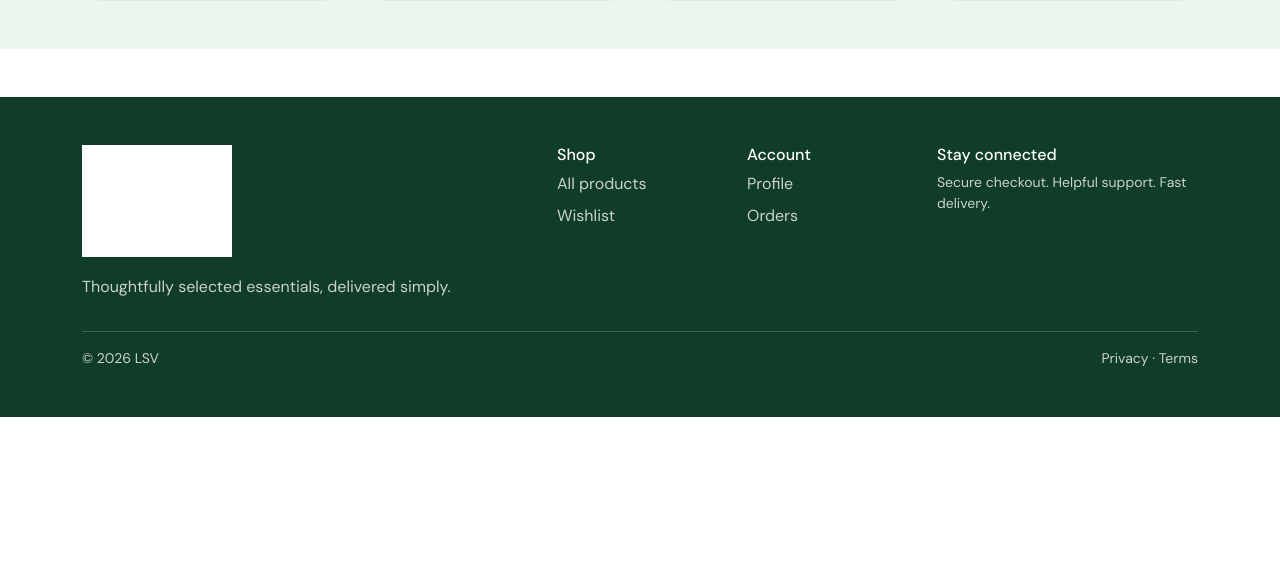
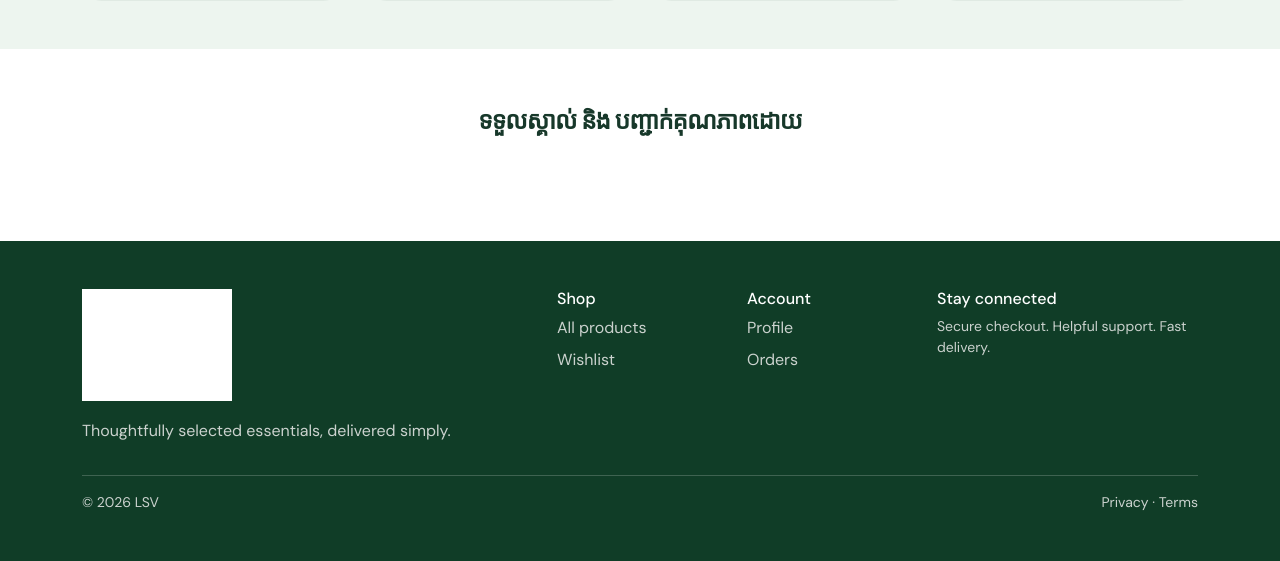
Before and after one commit to hoengmengdy/lsvproduct, a Flask app: page / in a window 1280 px wide. Shown: the part 2556-3117 px from the top of the page. Before the commit the page ends 2973 px from the top, so only its background shows below. Run offline with Flask 3, Linux system fonts and the light colour scheme; data comes from the database, SQL or seed files in the repository; some libraries are stand-ins or nearby versions; some web fonts are replaced; grey boxes are pictures that could not be loaded.

Commit message:
Add quality recognition heading below homepage products

```diff
--- a/templates/index.html
+++ b/templates/index.html
@@ -3,4 +3,7 @@
 <section class="brand-nav"><div class="container py-4"><div class="row g-3"><div class="col-6 col-lg-3"><a href="{{ url_for('shop.shop', category='oka') }}"><strong>OKA</strong><span>{{ t('home_care', 'Laundry detergent') }}</span></a></div><div class="col-6 col-lg-3"><a href="{{ url_for('shop.shop', category='rins') }}"><strong>RINs</strong><span>{{ t('laundry_dishwash', 'Dishwashing liquid') }}</span></a></div><div class="col-6 col-lg-3"><a href="{{ url_for('shop.shop', category='empress') }}"><strong>Empress</strong><span>{{ t('personal_care', 'Personal care') }}</span></a></div><div class="col-6 col-lg-3"><a href="{{ url_for('shop.shop', category='natureplus') }}"><strong>NaturePlus</strong><span>ថ្នាំដុសធ្មេញ</span></a></div></div></div></section>
 <section class="container py-5"><div class="section-head"><div><span class="eyebrow">{{ t('best_picks', 'LSV BEST PICKS') }}</span><h2>{{ t('featured', 'Featured products') }}</h2></div><a class="view-link" href="{{ url_for('shop.shop') }}">{{ t('view_all', 'View all') }} <i class="bi bi-arrow-right"></i></a></div><div class="row g-4">{% for product in featured %}{% include '_product_card.html' %}{% else %}<p>No products available yet.</p>{% endfor %}</div></section>
 <section class="soft-section"><div class="container py-5"><div class="section-head"><div><span class="eyebrow">{{ t('explore_range', 'EXPLORE THE RANGE') }}</span><h2>{{ t('more_products', 'More LSV products') }}</h2></div><a class="view-link" href="{{ url_for('shop.shop') }}">{{ t('shop_all', 'Shop all') }} <i class="bi bi-arrow-right"></i></a></div><div class="row g-4">{% for product in products %}{% include '_product_card.html' %}{% endfor %}</div></div></section>
+<section class="container py-5 text-center" aria-labelledby="quality-recognition-title">
+ <h2 id="quality-recognition-title" class="h4 fw-bold lh-lg mb-0">{{ t('quality_recognition', 'Recognized and quality certified by') }}</h2>
+</section>
 {% endblock %}
--- a/translations.py
+++ b/translations.py
@@ -1,5 +1,6 @@
 TRANSLATIONS = {
     "km": {
+        "quality_recognition": "ទទួលស្គាល់ និង បញ្ជាក់គុណភាពដោយ",
         "search": "ស្វែងរកផលិតផល...", "shop": "ហាង", "brands": "ម៉ាកផលិតផល",
         "sign_in": "ចូលគណនី", "profile": "ប្រវត្តិរូប", "orders": "ការបញ្ជាទិញ",
         "wishlist": "បញ្ជីចង់បាន", "sign_out": "ចាកចេញ", "all_products": "ផលិតផលទាំងអស់",
```
